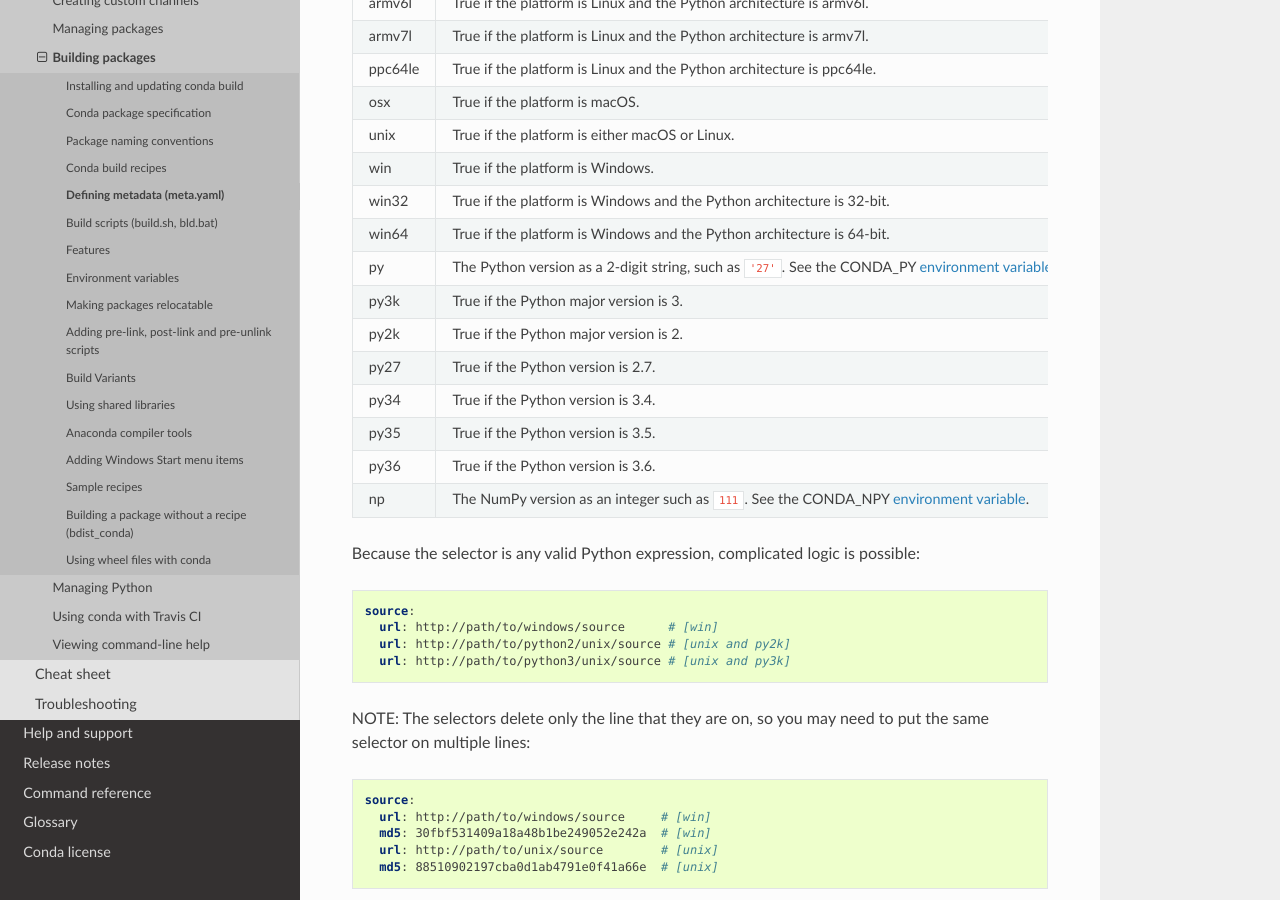
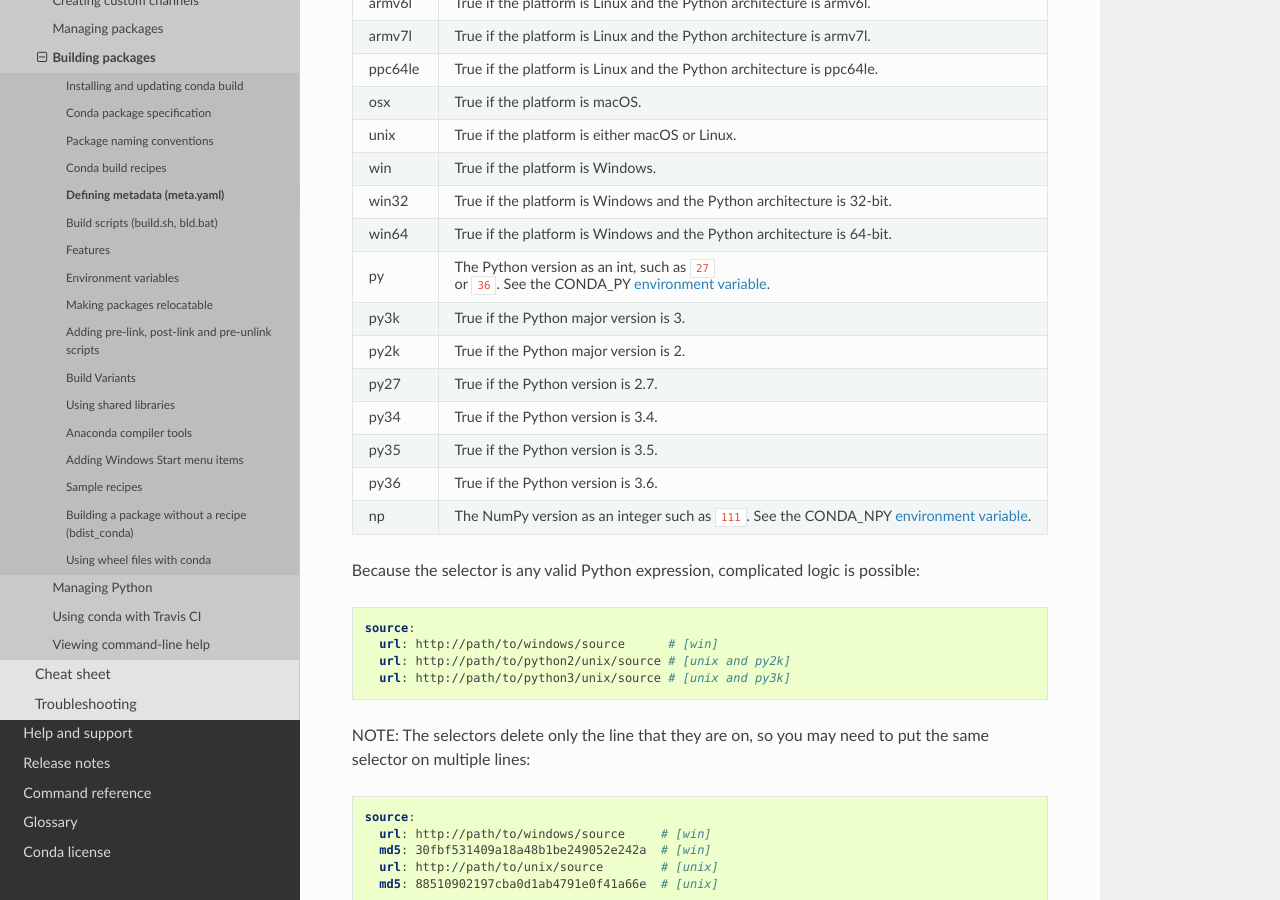
Before and after one commit to conda/conda-docs, a Sphinx documentation site: the page built from docs/source/user-guide/tasks/build-packages/define-metadata.rst, in a window 1280 px wide and 900 px high, scrolled down 26428 px. Built offline with Sphinx 7.4.7 and the Read the Docs theme 2.0.0, drawn with Linux system fonts in a browser that asks for light colours.

Commit message:
py preprocessor is ant int, not a string

```diff
--- a/docs/source/user-guide/tasks/build-packages/define-metadata.rst
+++ b/docs/source/user-guide/tasks/build-packages/define-metadata.rst
@@ -1536,7 +1536,7 @@ variables are booleans.
      - True if the platform is Windows and the Python
        architecture is 64-bit.
    * - py
-     - The Python version as a 2-digit string, such as ``'27'``.
+     - The Python version as an int, such as ``27`` or ``36``.
        See the CONDA_PY :ref:`environment variable <build-envs>`.
    * - py3k
      - True if the Python major version is 3.
```
